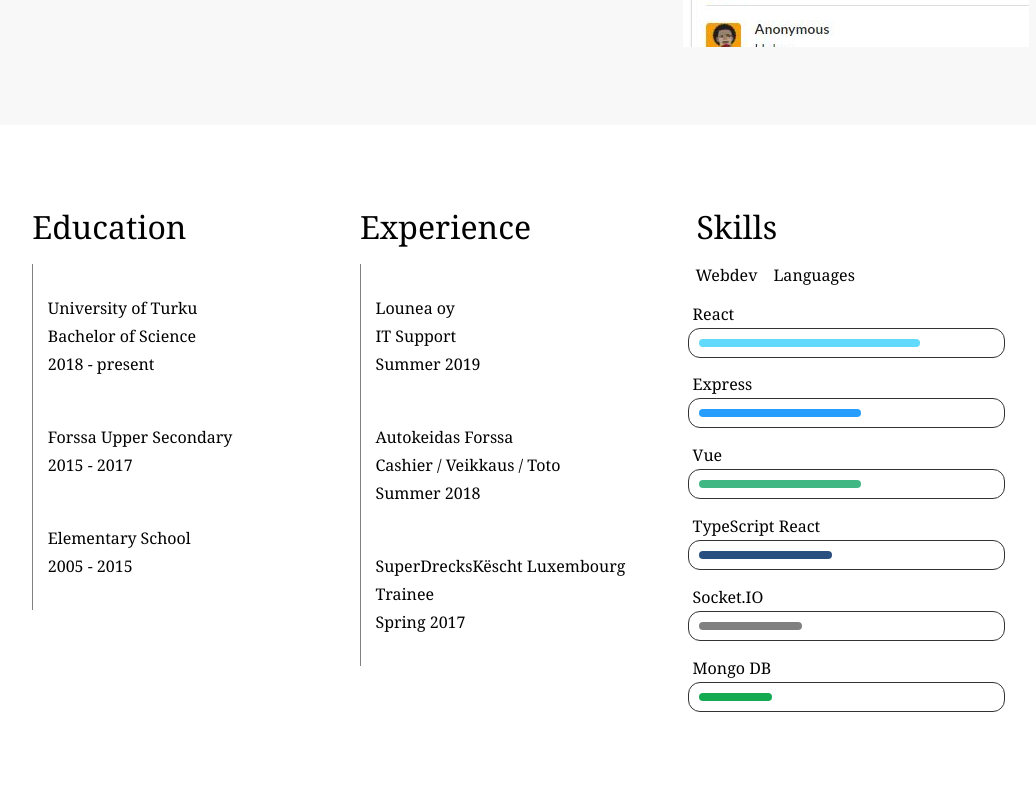
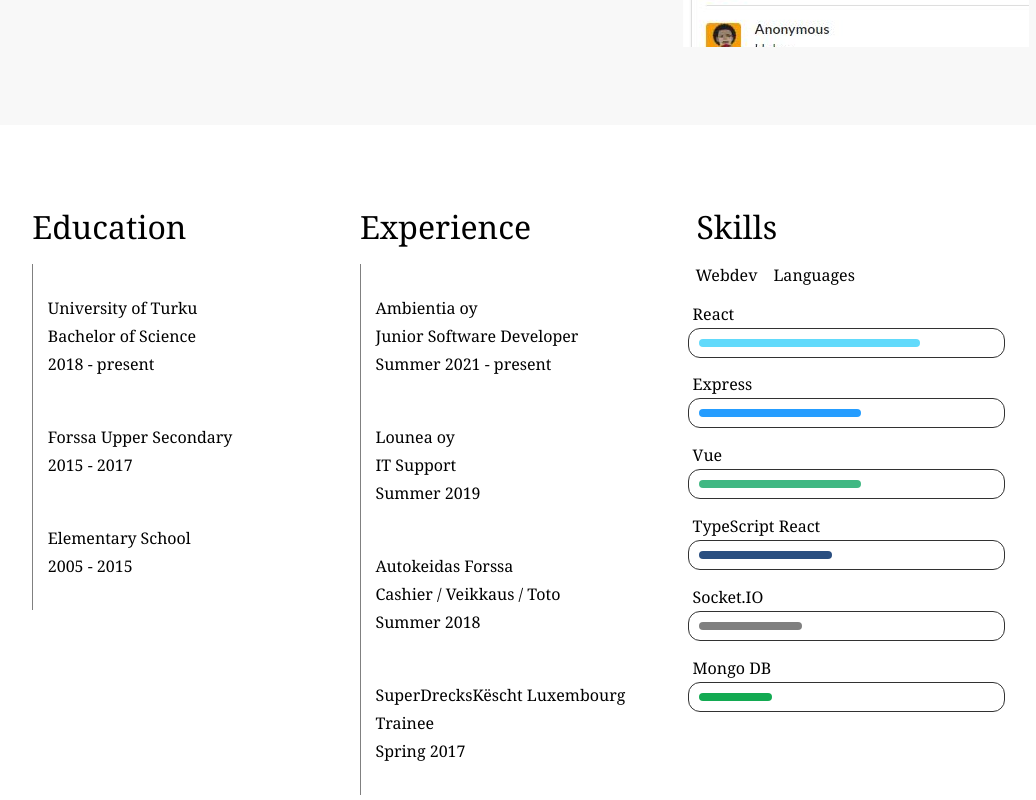
Before and after one commit to Sundholm11/portfolio, a React (Create React App) app: page / in a window 1280 px wide. Shown: the part 2186-2986 px from the top of the page, without its empty margins (106-1142 px from the left). Built offline with nearby package versions, Linux system fonts and the light colour scheme.

Commit message:
Updated workexperience

```diff
--- a/src/components/Experience.tsx
+++ b/src/components/Experience.tsx
@@ -64,6 +64,11 @@ const Experience: React.FC = () => {
 				<h2 className="exp">Experience</h2>
 				<ul className="expUl">
 					<li className="expLi">
+						<p className="exp">Ambientia oy</p>
+						<p className="exp">Junior Software Developer</p>
+						<p className="exp">Summer 2021 - present</p>
+					</li>
+					<li className="expLi">
 						<p className="exp">Lounea oy</p>
 						<p className="exp">IT Support</p>
 						<p className="exp">Summer 2019</p>
```
